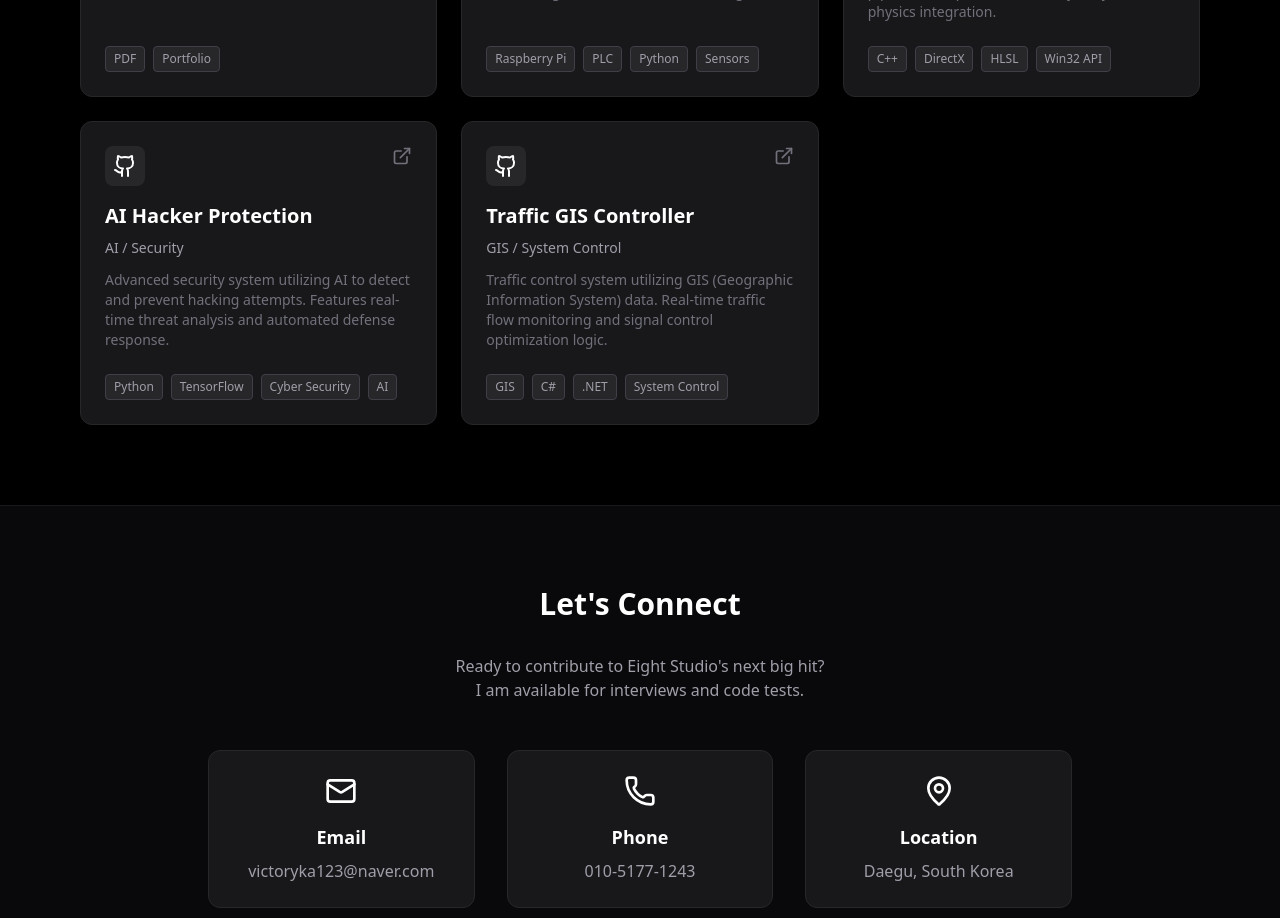
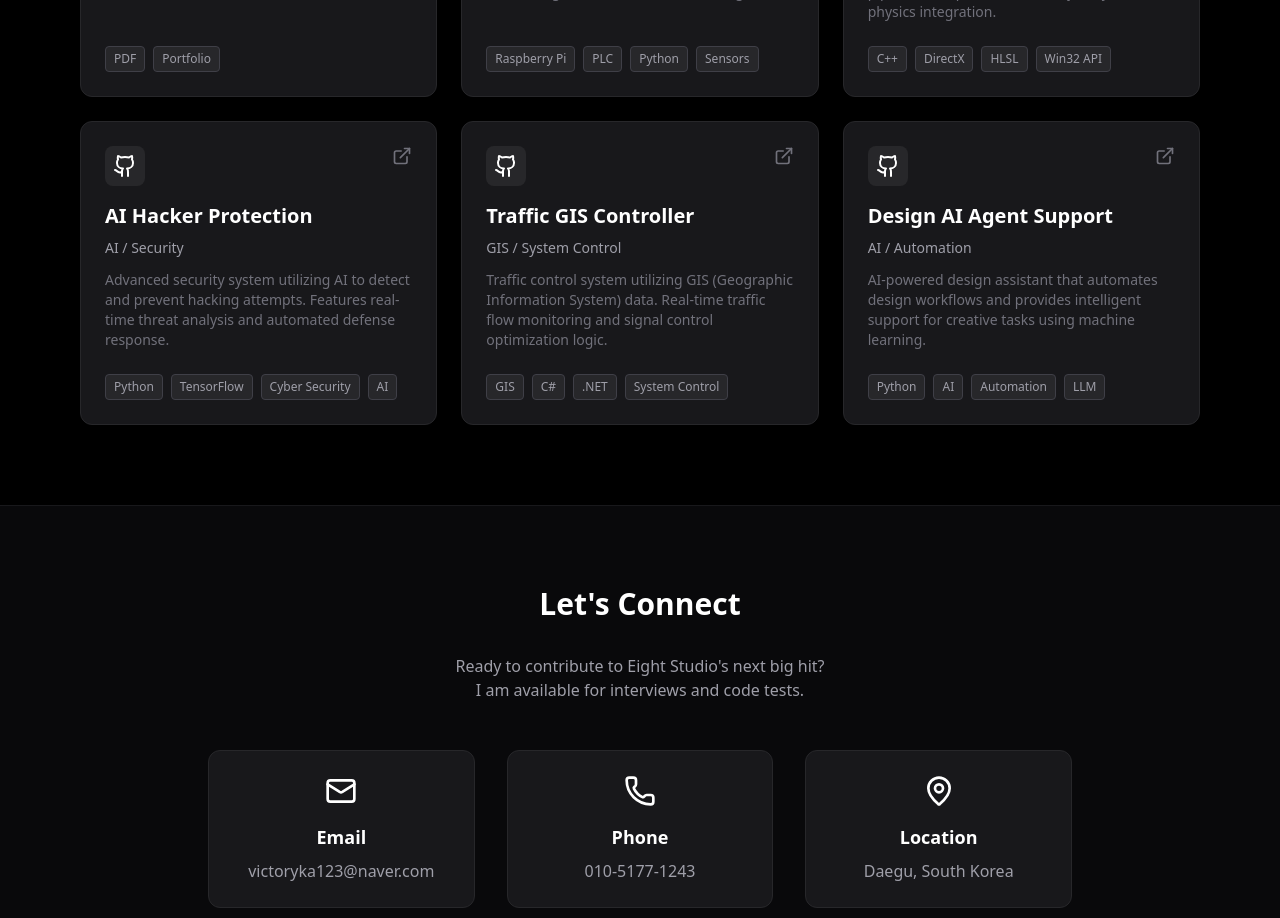
Before and after one commit to srunaic/my_portfolio_website, a React (Vite) app: page / in a window 1280 px wide. Shown: the part 2300-3218 px from the top of the page. Built offline with nearby package versions, Linux system fonts and the light colour scheme.

Commit message:
Add Design AI Agent Support project to portfolio

```diff
--- a/src/components/Projects.tsx
+++ b/src/components/Projects.tsx
@@ -89,6 +89,14 @@ const projects = [
         tech: ["GIS", "C#", ".NET", "System Control"],
         link: "https://github.com/srunaic/TrafficGIS_Controller",
         isRepo: true
+    },
+    {
+        title: "Design AI Agent Support",
+        type: "AI / Automation",
+        desc: "AI-powered design assistant that automates design workflows and provides intelligent support for creative tasks using machine learning.",
+        tech: ["Python", "AI", "Automation", "LLM"],
+        link: "https://github.com/srunaic/design-ai-agent-support",
+        isRepo: true
     }
 ];
 
```
